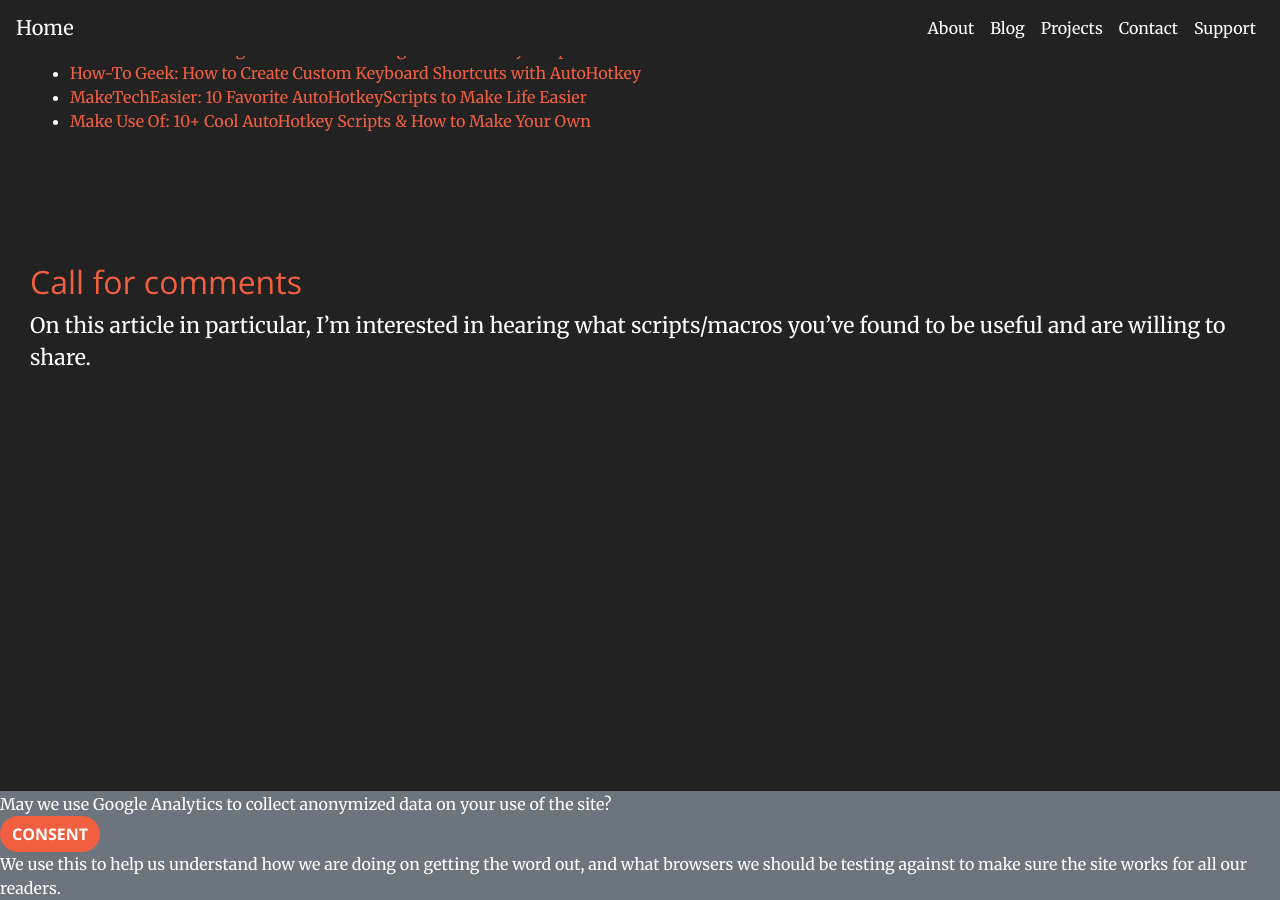
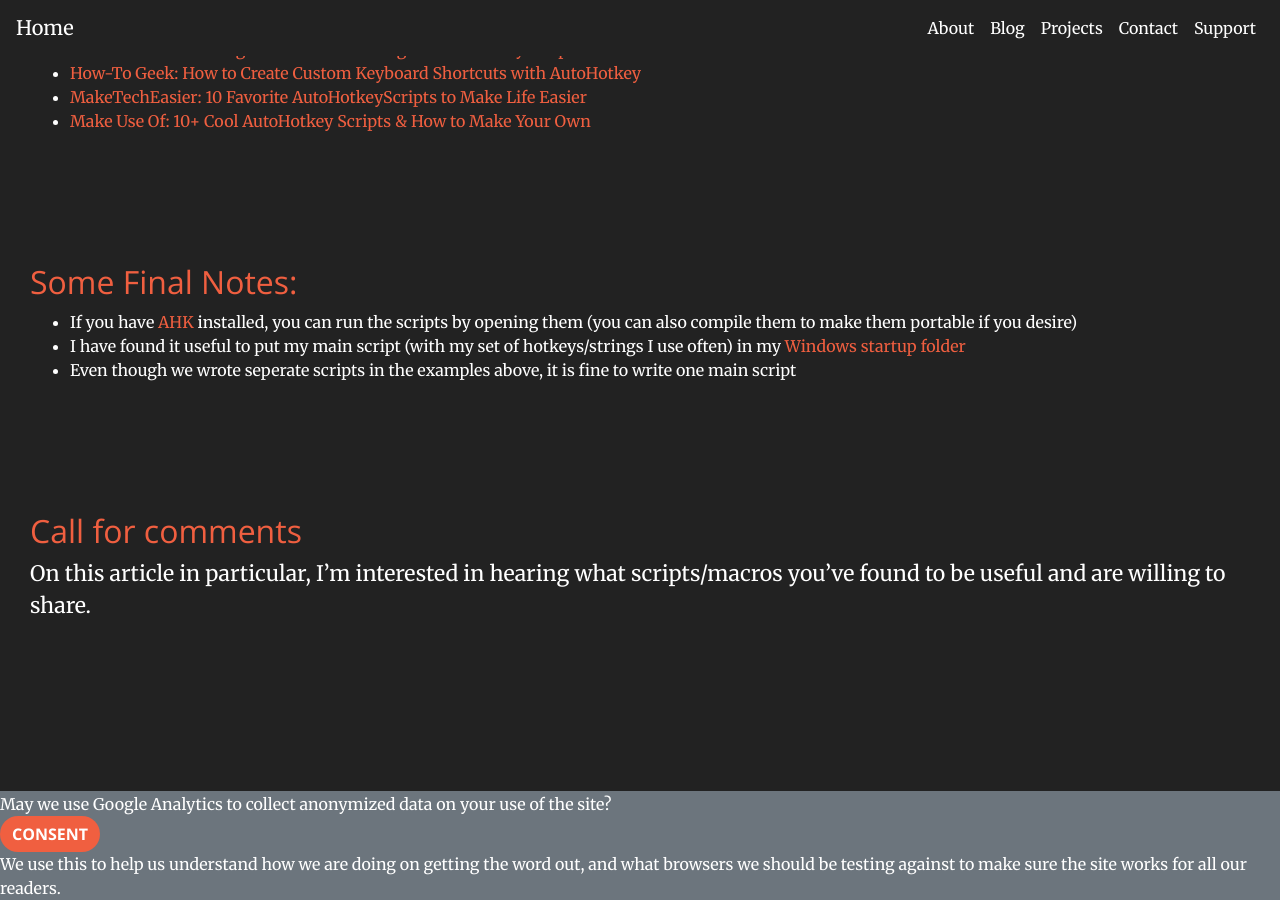
Before and after one commit to mshafer1/website, a Jekyll site: the page built from _Blog/AHK.md, in a window 1280 px wide and 900 px high, scrolled down 9174 px. Built offline with Jekyll 4.4.1, drawn with Linux system fonts in a browser that asks for light colours; comment, search, counter and statistics services are not loaded.

Commit message:
adding final notes

```diff
--- a/_Blog/AHK.md
+++ b/_Blog/AHK.md
@@ -182,5 +182,14 @@ For more examples of great ideas to automate using AHK, check out these other ar
 * [Make Use Of: 10+ Cool AutoHotkey Scripts & How to Make Your Own](https://www.makeuseof.com/tag/10-cool-autohotkey-scripts-make/){:target="_blank"}
 
 <br/><br/>
+
+## Some Final Notes:
+* If you have [AHK](http://autohotkey.com){:target="_blank"} installed, you can run the scripts by opening them (you can also compile them to make them portable if you desire)
+* I have found it useful to put my main script (with my set of hotkeys/strings I use often) in my [Windows startup folder](https://www.howtogeek.com/228467/how-to-make-a-program-run-at-startup-on-any-computer/){:target="_blank"}
+* Even though we wrote seperate scripts in the examples above, it is fine to write one main script
+
+
+
+<br/><br/>
 ## Call for comments
 On this article in particular, I'm interested in hearing what scripts/macros you've found to be useful and are willing to share.
```
